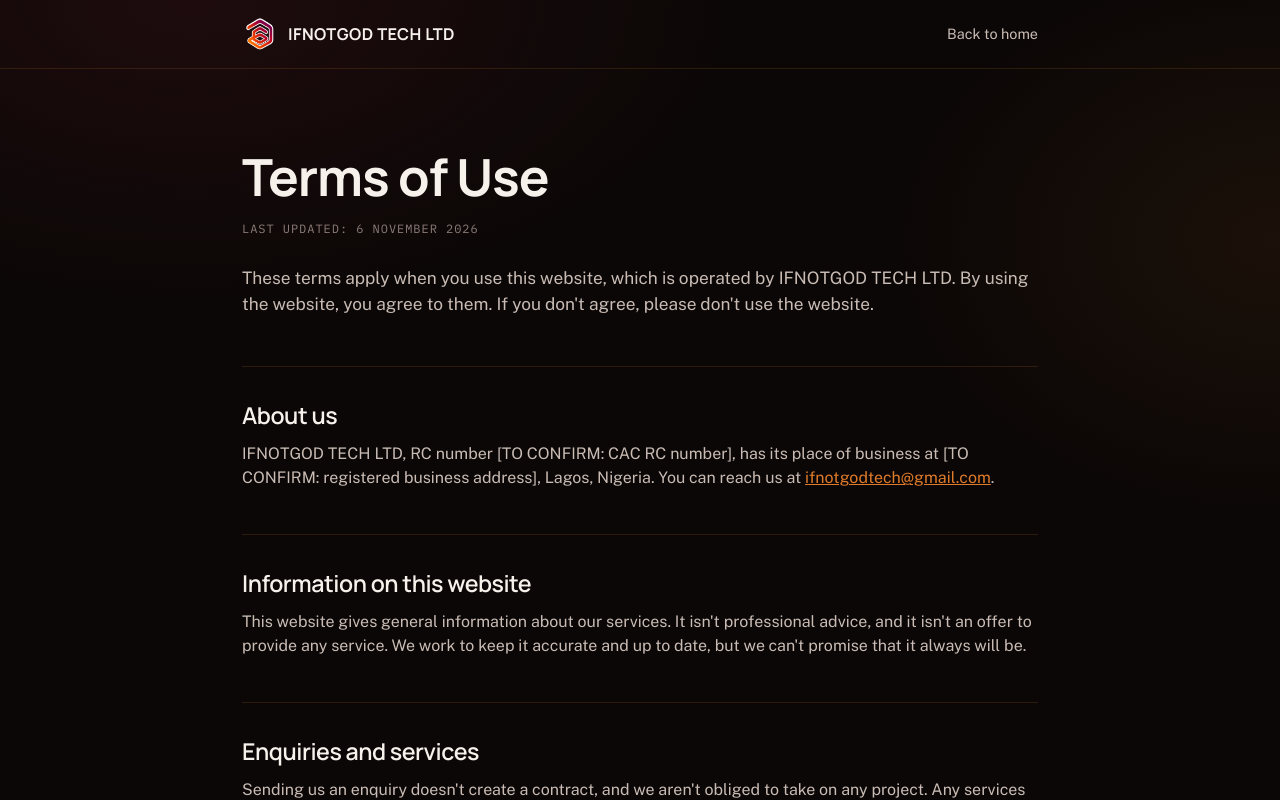
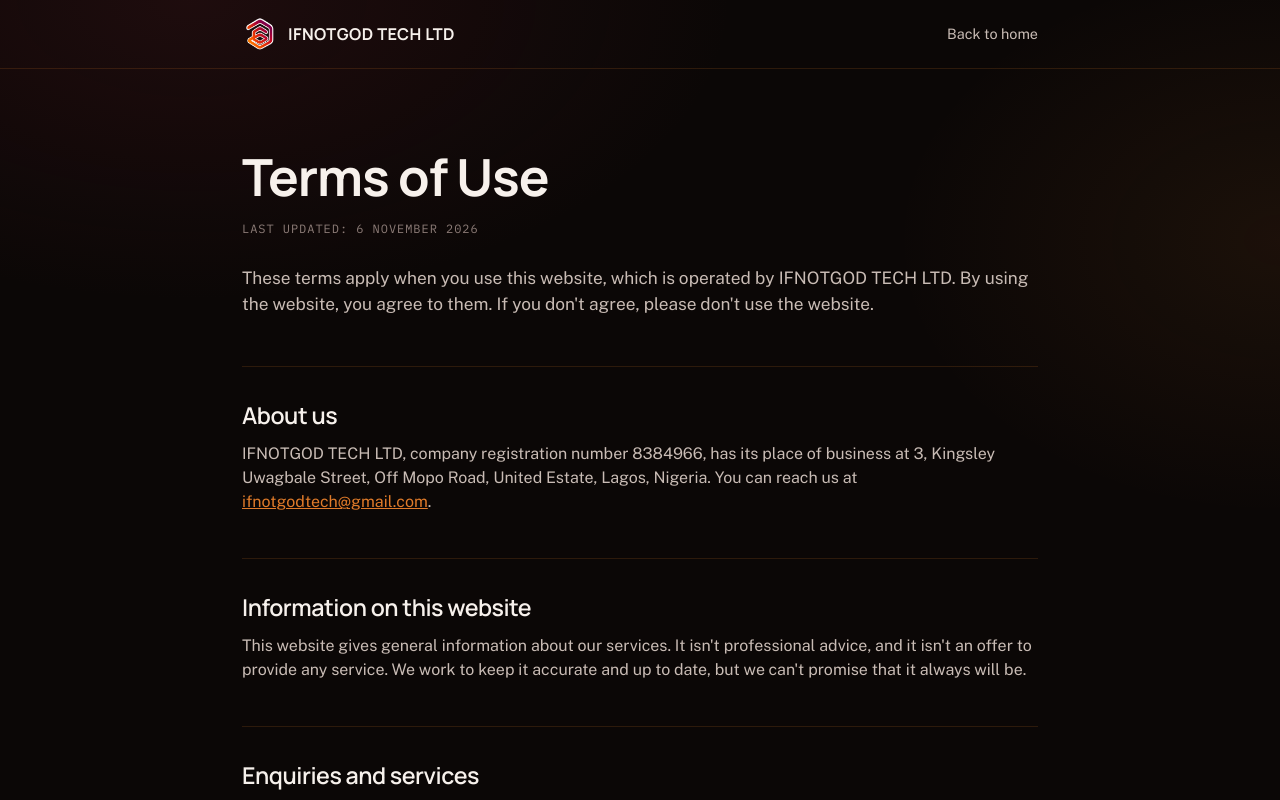
Before and after one commit to ifnotGodTech/ifnotGod_website_landing_page, a Next.js app: page /terms in a window 1280 px wide. Shown: the top 800 px of the page. Built offline with nearby package versions, Linux system fonts and the light colour scheme; no server answers.

Commit message:
Add company address and registration number to legal pages
Replace the placeholders in the Privacy Policy and Terms, and add a test
that fails if a placeholder ever returns.

Co-Authored-By: Claude Opus 5.5 <noreply@anthropic.com>

```diff
--- a/src/app/privacy-policy/page.tsx
+++ b/src/app/privacy-policy/page.tsx
@@ -26,7 +26,7 @@ export default function PrivacyPolicyPage() {
       <LegalSection title="Who we are">
         <p>
           {LEGAL_INFO.companyName} (&quot;we&quot;, &quot;us&quot;) is the data controller for the personal data
-          described in this policy. RC number: {LEGAL_INFO.rcNumber}.
+          described in this policy. Company registration number: {LEGAL_INFO.registrationNumber}.
         </p>
         <ul>
           <li>
--- a/src/app/terms/page.tsx
+++ b/src/app/terms/page.tsx
@@ -22,7 +22,8 @@ export default function TermsPage() {
     >
       <LegalSection title="About us">
         <p>
-          {LEGAL_INFO.companyName}, RC number {LEGAL_INFO.rcNumber}, has its place of business at{" "}
+          {LEGAL_INFO.companyName}, company registration number {LEGAL_INFO.registrationNumber}, has its place of
+          business at{" "}
           {LEGAL_INFO.registeredAddress}. You can reach us at{" "}
           <a href={`mailto:${CONTACT_INFO.email}`}>{CONTACT_INFO.email}</a>.
         </p>
--- a/src/shared/constants.ts
+++ b/src/shared/constants.ts
@@ -17,11 +17,11 @@ export const CONTACT_INFO = {
 } as const;
 
 // Used by the Privacy Policy and Terms. Section 27(1)(a) of the Nigeria Data Protection
-// Act requires the business address. Replace every "[TO CONFIRM" value before publishing.
+// Act requires the business address.
 export const LEGAL_INFO = {
   companyName: "IFNOTGOD TECH LTD",
-  registeredAddress: "[TO CONFIRM: registered business address], Lagos, Nigeria",
-  rcNumber: "[TO CONFIRM: CAC RC number]",
+  registeredAddress: "3, Kingsley Uwagbale Street, Off Mopo Road, United Estate, Lagos, Nigeria",
+  registrationNumber: "8384966",
   lastUpdated: "6 November 2026",
 } as const;
 
```
Also changed, not shown: 1 other file (tests, documents, lock files or other folders).
